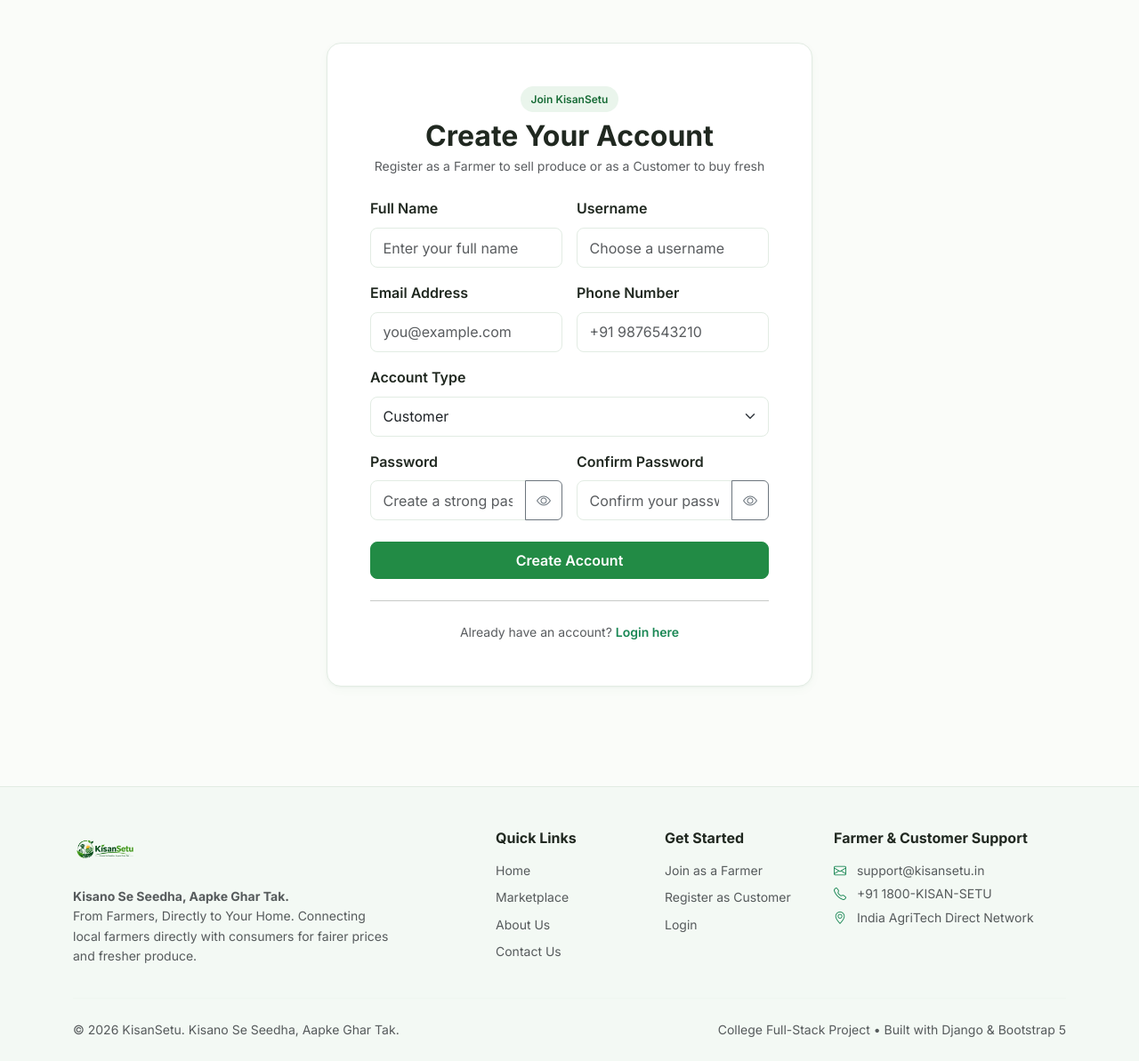
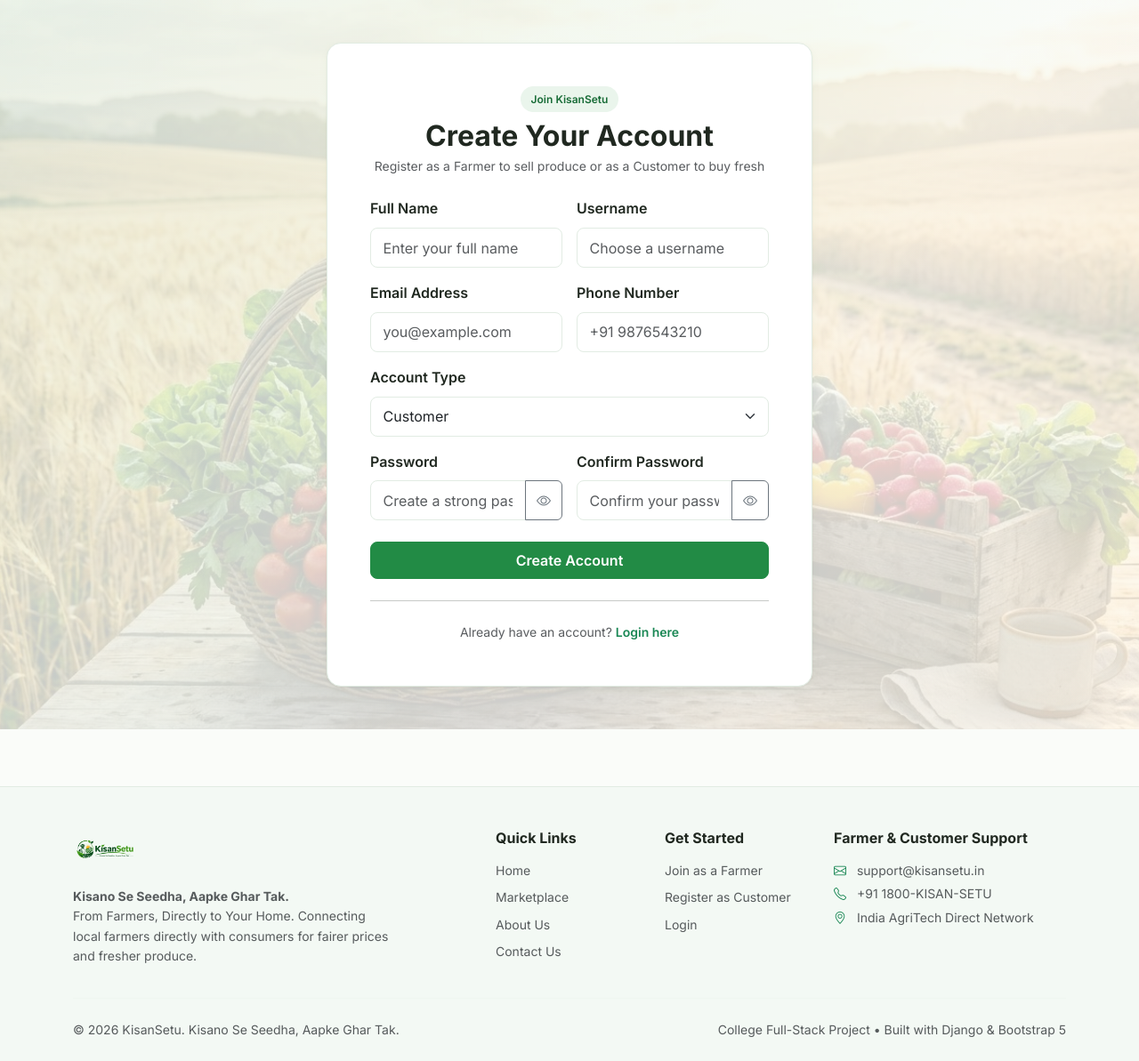
Before and after one commit to abhishekdas2104/KishanSetu---A-Farmer-to-Consumer-Marketplace-with-Demand-Forecasting, a Django app: page /register/ in a window 1280 px wide. Shown: the part 76-1269 px from the top of the page at 89% size. Run offline with Django 4.2, Linux system fonts and the light colour scheme.

Commit message:
Add Background image

```diff
--- a/static/css/style.css
+++ b/static/css/style.css
@@ -184,9 +184,49 @@ main {
 
 /* Hero Section */
 .ks-hero {
+    position: relative;
+    overflow: hidden;
     background: linear-gradient(135deg, #EAF5EC 0%, #F3FCEF 60%, #FEF8EC 100%);
     border-bottom: 1px solid var(--ks-border);
     padding: 3.5rem 0;
+}
+
+.ks-hero::before {
+    content: "";
+    position: absolute;
+    inset: 0;
+    background: url('../images/hero-bg.jpg') center/cover no-repeat;
+    opacity: 0.16;
+    pointer-events: none;
+}
+
+.ks-hero > .container {
+    position: relative;
+    z-index: 1;
+}
+
+/* Auth Pages Subtle Background */
+.ks-auth-section {
+    position: relative;
+    overflow: hidden;
+    background: linear-gradient(135deg, #EAF5EC 0%, #FAFCF9 65%, #FEF8EC 100%);
+    min-height: calc(100vh - 220px);
+    display: flex;
+    align-items: center;
+}
+
+.ks-auth-section::before {
+    content: "";
+    position: absolute;
+    inset: 0;
+    background: url('../images/auth-bg.jpg') center/cover no-repeat;
+    opacity: 0.18;
+    pointer-events: none;
+}
+
+.ks-auth-section > .container {
+    position: relative;
+    z-index: 1;
 }
 
 .ks-hero-image-card {
--- a/templates/base.html
+++ b/templates/base.html
@@ -16,7 +16,7 @@
     <link href="https://cdn.jsdelivr.net/npm/bootstrap-icons@1.11.3/font/bootstrap-icons.min.css" rel="stylesheet">
 
     <!-- Custom KisanSetu Styles -->
-    <link rel="stylesheet" href="{% static 'css/style.css' %}?v=4">
+    <link rel="stylesheet" href="{% static 'css/style.css' %}?v=5">
     {% block extra_css %}{% endblock %}
 </head>
 <body>
--- a/templates/login.html
+++ b/templates/login.html
@@ -3,7 +3,8 @@
 {% block title %}Login – KisanSetu{% endblock %}
 
 {% block content %}
-<div class="container py-5">
+<section class="ks-auth-section py-5">
+<div class="container">
     <div class="row justify-content-center">
         <div class="col-md-6 col-lg-5">
             <div class="ks-card p-4 p-md-5">
@@ -74,4 +75,5 @@
         </div>
     </div>
 </div>
+</section>
 {% endblock %}
--- a/templates/register.html
+++ b/templates/register.html
@@ -3,7 +3,8 @@
 {% block title %}Register – KisanSetu{% endblock %}
 
 {% block content %}
-<div class="container py-5">
+<section class="ks-auth-section py-5">
+<div class="container">
     <div class="row justify-content-center">
         <div class="col-md-8 col-lg-6">
             <div class="ks-card p-4 p-md-5">
@@ -91,6 +92,7 @@
         </div>
     </div>
 </div>
+</section>
 {% endblock %}
 
 {% block extra_js %}
```
Also changed, not shown: static/images/auth-bg.jpg (added), static/images/hero-bg.jpg (added).
